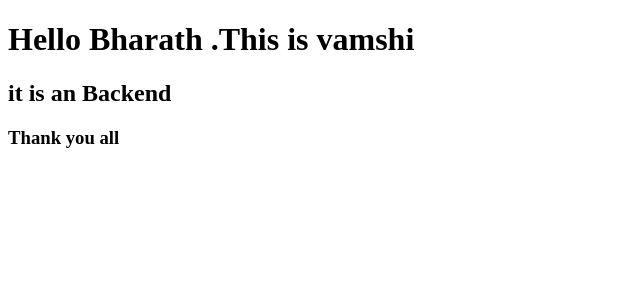
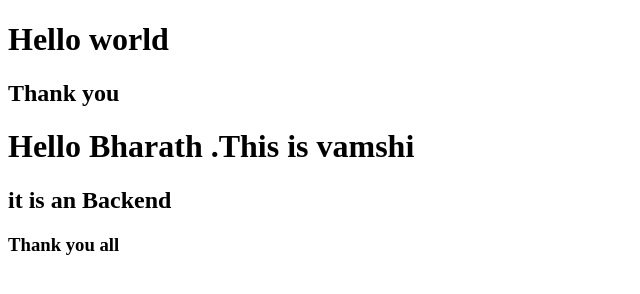
Before and after one commit to rvamshi01/vstem1, a plain HTML site: page index.html in a window 1280 px wide. Shown: the whole page, without its empty margins (0-640 px from the left). Drawn offline with Linux system fonts and the light colour scheme.

Commit message:
Update index.html

```diff
--- a/index.html
+++ b/index.html
@@ -4,6 +4,8 @@
    <title>First Doc</title>
 </head>
 <body>
+   <h1>Hello world</h1>
+   <h2>Thank you</h2>
    <h1>Hello Bharath .This is vamshi</h1>
    <h2> it is an Backend</h2>
    <h3>Thank you all</h3>
```
